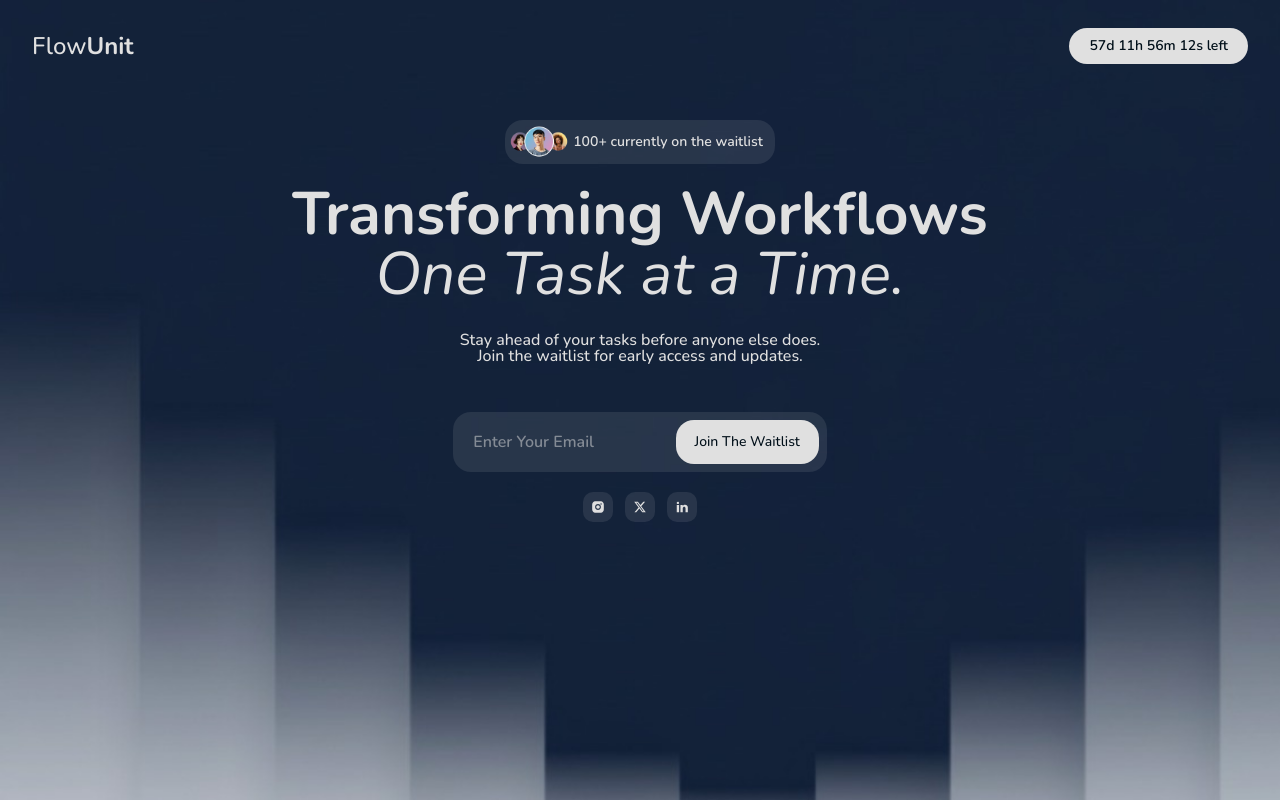
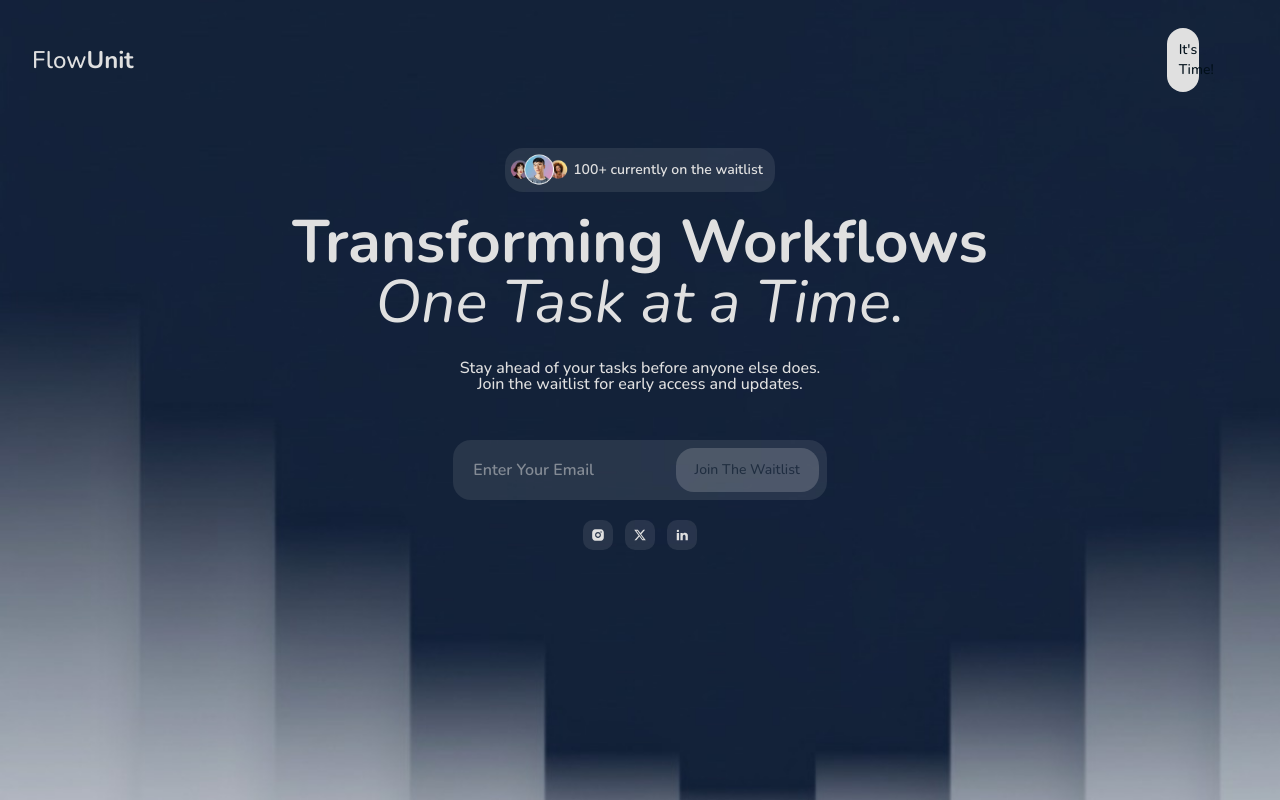
Before and after one commit to youngbee08/flow-unit-client, a React (Vite) app: page / in a window 1280 px wide. Built offline with nearby package versions, Linux system fonts and the light colour scheme; no server answers.

Commit message:
Replace CountdownButton with a custom button

```diff
--- a/src/pages/Waitlist.jsx
+++ b/src/pages/Waitlist.jsx
@@ -8,7 +8,6 @@ import {
 } from "react-icons/ri";
 import { useState } from "react";
 import { toast } from "sonner";
-import CountdownButton from "../components/UI/CountdownButton";
 const serverUrl = import.meta.env.VITE_SERVER_URL;
 const Waitlist = () => {
   const [joiningWaitlist, setJoiningWaitlist] = useState(false);
@@ -42,7 +41,6 @@ const Waitlist = () => {
       setJoiningWaitlist(false);
     }
   };
-  const nextJan1 = new Date(`January 1, ${new Date().getFullYear() + 1} 00:00:00`).getTime();
 
   return (
     <section className="flex flex-col gap-25 lg:gap-14 h-screen bg-transparent px-8 py-7 text-tertiary">
@@ -51,7 +49,11 @@ const Waitlist = () => {
           Flow<span className="font-bold">Unit</span>
         </h3>
         <div className="">
-          <CountdownButton targetDate={nextJan1}/>
+         <button
+          className="bg-tertiary w-[50%] lg:w-[40%] text-primary font-medium text-sm px-3 lg:px-3 py-2 lg:py-3 cursor-pointer transition-all rounded-[18px]"
+          >
+              It's Time!
+          </button>
         </div>
       </nav>
       <main className="flex w-full flex-col justify-center items-center gap-18 lg:gap-12">
@@ -96,7 +98,7 @@ const Waitlist = () => {
               disabled={joiningWaitlist}
             />
             <button
-              disabled={joiningWaitlist}
+              disabled={true}
               onClick={joinWaitlist}
               className="bg-tertiary w-[50%] lg:w-[40%] text-primary font-medium text-sm px-3 lg:px-3 py-2 lg:py-3 cursor-pointer transition-all rounded-[18px]"
             >
```
